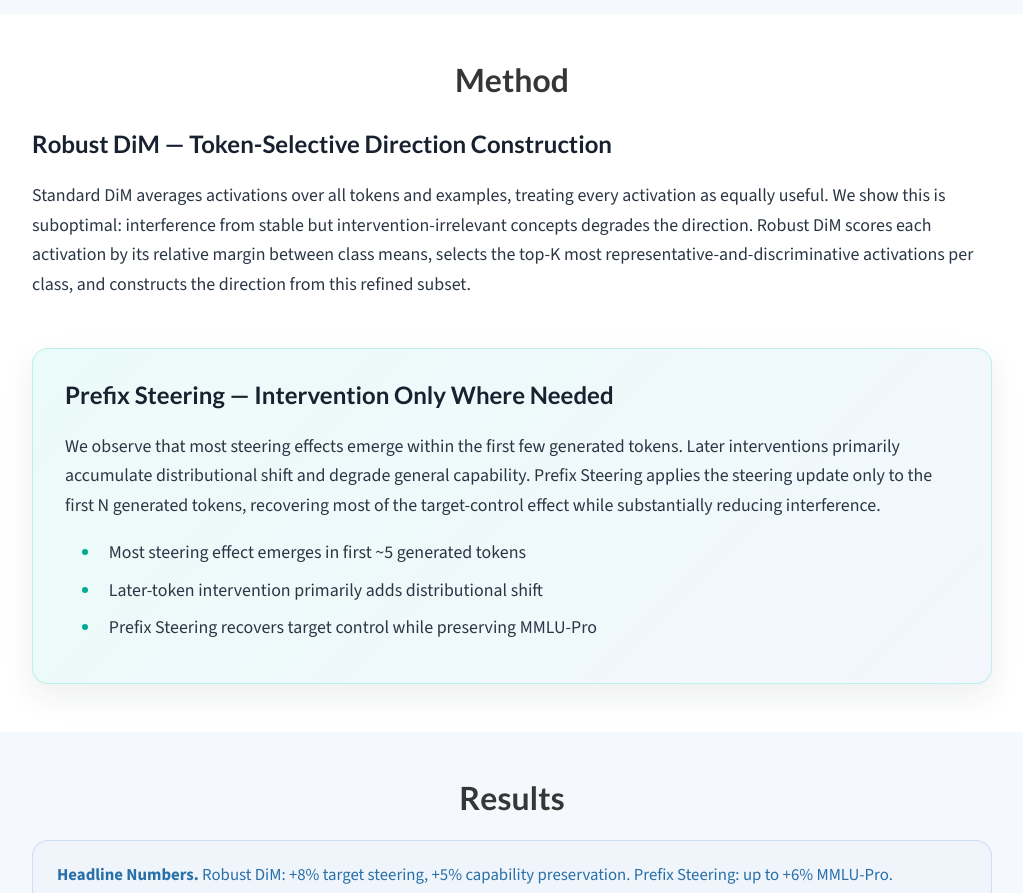
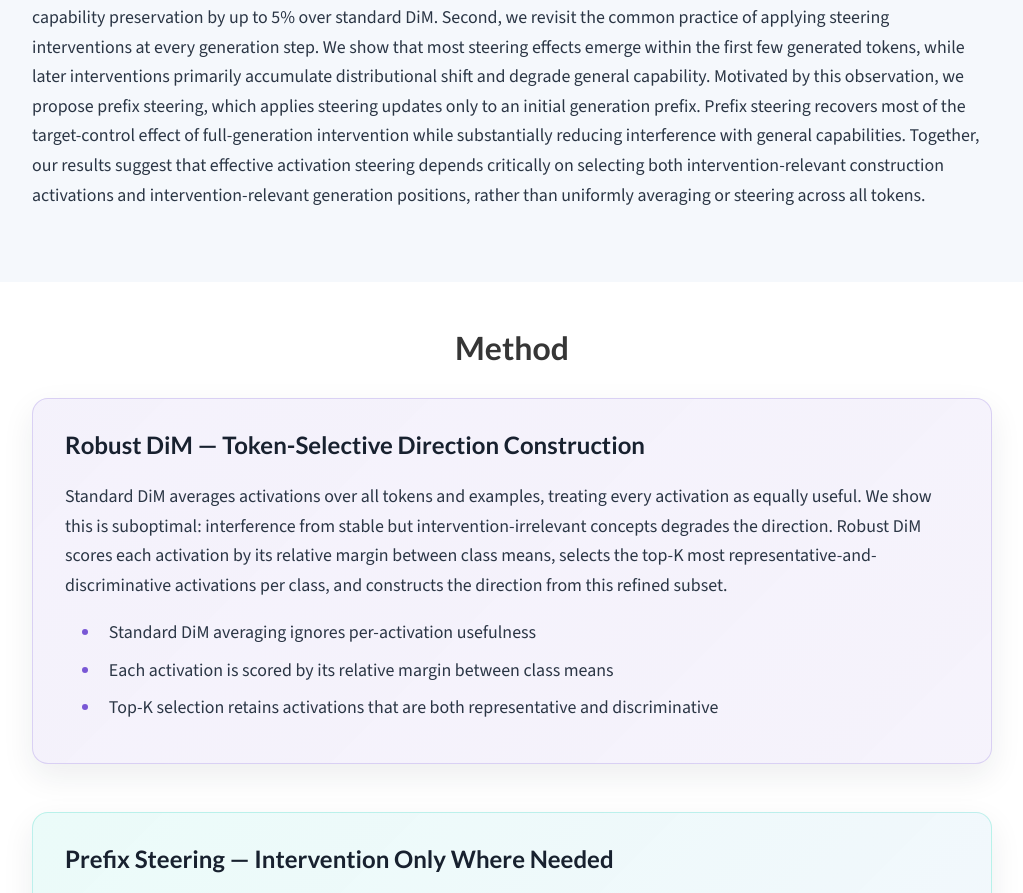
Before and after one commit to xzAscC/Steering_Geometry, a plain HTML site: page docs/index.html in a window 1280 px wide. Shown: the part 1907-2800 px from the top of the page, without its empty margins (128-1151 px from the left). Drawn offline with nearby package versions, Linux system fonts and the light colour scheme; some icons are missing.

Commit message:
docs(page): add poster teaser and styled Robust DiM method card
Swap the static teaser PNG for an embedded poster PDF, version-bump the stylesheet link, and introduce a violet-accented .robust-dim-card variant with a findings bullet list and responsive fallback rules.

Ultraworked with [Sisyphus](https://github.com/code-yeongyu/oh-my-openagent)

Co-authored-by: Sisyphus <clio-agent@sisyphuslabs.ai>

```diff
--- a/docs/index.html
+++ b/docs/index.html
@@ -26,7 +26,7 @@
         integrity="sha384-iw3OoTErCYJJB9mCa8LNS2hbsQ7M3C0EpIsO/H5+EGAkPGc6rk+V8i04oW/K5xq0" crossorigin="anonymous">
   <link rel="stylesheet" href="https://cdn.jsdelivr.net/gh/jpswalsh/academicons@1.9.4/css/academicons.min.css"
         integrity="sha384-cxs0Bj979VdNByRZzAJ2KJWG8vH/kG7fwWZAIZW3Tmsw0rAuP/pu3I3LitFWEs18" crossorigin="anonymous">
-  <link rel="stylesheet" href="static/css/style.css">
+  <link rel="stylesheet" href="static/css/style.css?v=20260623a">
   <link rel="icon" href="data:,">
 </head>
 <body>
@@ -94,9 +94,11 @@
         <div class="container has-text-centered">
           <h2 id="teaser-heading" class="is-sr-only">Paper teaser</h2>
           <figure class="publication-figure teaser-figure">
-            <img class="teaser-image" src="static/images/teaser.png" alt="Two-panel overview of Robust DiM direction construction and Prefix Steering intervention placement.">
+            <object class="teaser-image" data="static/images/poster.pdf#toolbar=0&navpanes=0&view=FitH" type="application/pdf" style="display:block; width:100%; aspect-ratio:4/3; margin:0 auto;" aria-label="Robust DiM and Prefix Steering overview poster showing how steering-direction construction and intervention-time token selection contribute equally.">
+              <p style="margin: var(--space-4) auto;">Your browser cannot display the embedded poster. <a href="static/images/poster.pdf">Download the poster PDF</a>.</p>
+            </object>
             <figcaption class="figure-caption">
-              Overview of our two contributions: (Left) Robust DiM constructs steering directions from token-selective activations that are both representative and discriminative. (Right) Prefix Steering applies intervention only to early generated tokens, preserving general capability.
+              How a steering direction is constructed and how the intervention is applied are equally important. We address the former with Robust DiM and the latter with Prefix Steering.
             </figcaption>
           </figure>
         </div>
@@ -118,12 +120,17 @@
       <div class="container is-max-desktop">
         <h2 class="title is-3 has-text-centered">Method</h2>
 
-        <article class="method-block">
+        <article class="method-block robust-dim-card">
           <h3 class="title is-4">Robust DiM — Token-Selective Direction Construction</h3>
           <div class="content publication-copy">
             <p>
               Standard DiM averages activations over all tokens and examples, treating every activation as equally useful. We show this is suboptimal: interference from stable but intervention-irrelevant concepts degrades the direction. Robust DiM scores each activation by its relative margin between class means, selects the top-K most representative-and-discriminative activations per class, and constructs the direction from this refined subset.
             </p>
+            <ul class="finding-list">
+              <li>Standard DiM averaging ignores per-activation usefulness</li>
+              <li>Each activation is scored by its relative margin between class means</li>
+              <li>Top-K selection retains activations that are both representative and discriminative</li>
+            </ul>
           </div>
         </article>
 
--- a/docs/static/css/style.css
+++ b/docs/static/css/style.css
@@ -7,6 +7,7 @@
   --color-accent: #3273dc;
   --color-accent-dark: #2057aa;
   --color-teal: #00a993;
+  --color-violet: #7957d5;
   --color-code-bg: #1e1e1e;
   --color-code-text: #f2f6fb;
   --font-body: "Source Sans 3", BlinkMacSystemFont, "Segoe UI", sans-serif;
@@ -260,6 +261,16 @@ section[id] {
   box-shadow: var(--shadow-card);
 }
 
+.robust-dim-card {
+  padding: var(--space-6);
+  border: 1px solid rgba(121, 87, 213, 0.22);
+  border-radius: var(--radius-lg);
+  background:
+    linear-gradient(135deg, rgba(121, 87, 213, 0.08), rgba(91, 47, 197, 0.06)),
+    var(--color-panel);
+  box-shadow: var(--shadow-card);
+}
+
 .finding-list {
   margin-top: var(--space-5);
 }
@@ -271,6 +282,10 @@ section[id] {
 
 .finding-list li::marker {
   color: var(--color-teal);
+}
+
+.robust-dim-card .finding-list li::marker {
+  color: var(--color-violet);
 }
 
 .headline-callout {
@@ -411,6 +426,7 @@ section[id] {
   }
 
   .prefix-card,
+  .robust-dim-card,
   .result-card,
   .bibtex-wrapper pre {
     border-radius: var(--radius-md);
```
Also changed, not shown: 1 other file.
